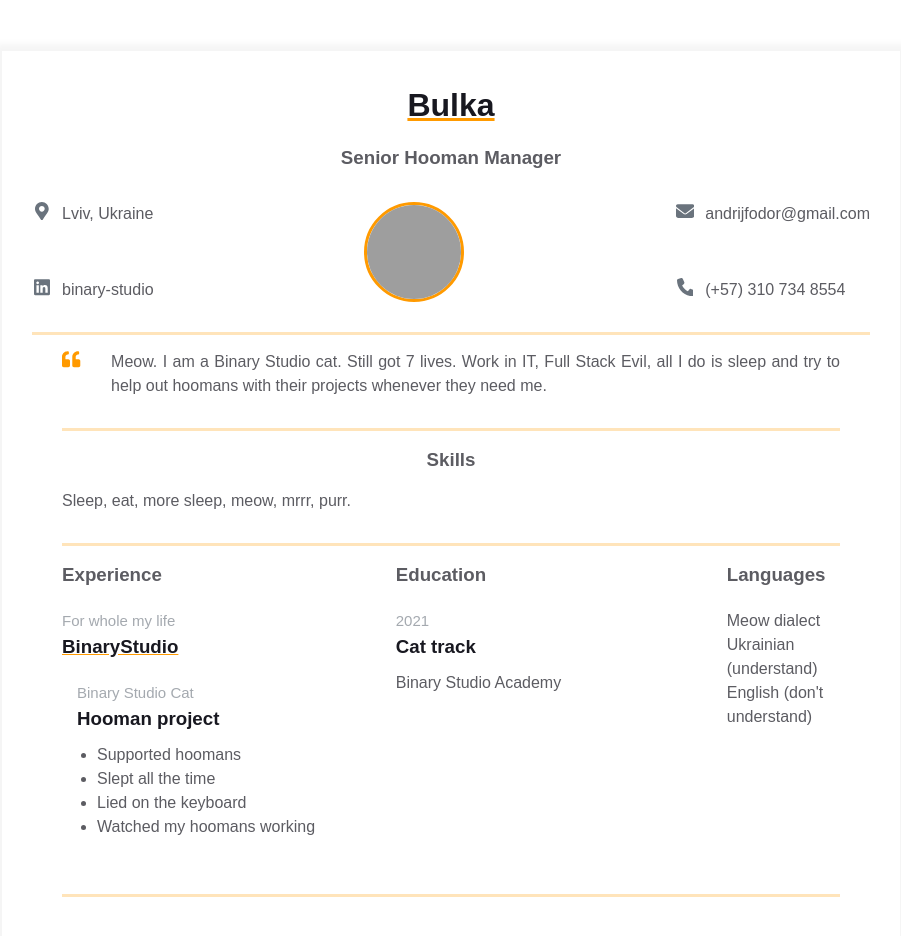
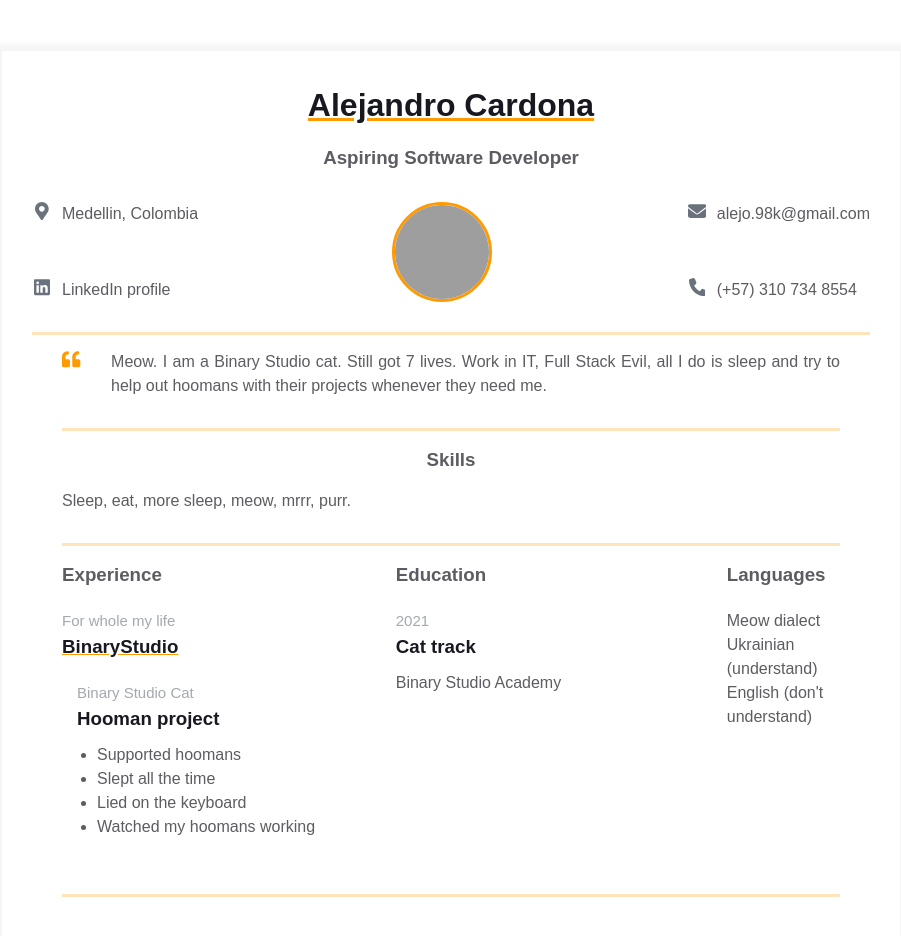
Before and after one commit to aalecaar/homepage, a plain HTML site: page index.html in a window 1280 px wide. Shown: the whole page, without its empty margins (189-1090 px from the left). Drawn offline with Linux system fonts and the light colour scheme; grey boxes are pictures that could not be loaded.

Commit message:
Update contact information and profile details

```diff
--- a/index.html
+++ b/index.html
@@ -14,12 +14,12 @@
     <div class="resume">
       <div class="container">
         <div class="resume__block">
-          <h1 class="contact-info__header">Bulka</h1>
-          <h3 class="contact-info__sub-header">Senior Hooman Manager</h3>
+          <h1 class="contact-info__header">Alejandro Cardona</h1>
+          <h3 class="contact-info__sub-header">Aspiring Software Developer</h3>
 
           <div class="contact_info_container fh">
             <div class="contact-info__block">
-              <a href="" rel="author" class="contact-info__item">
+              <a href="https://maps.app.goo.gl/s7bdXR62n8yyxdhc6" rel="author" class="contact-info__item">
                 <div class="contact-info__item-icon-wrapper">
                   <svg class="contact-info__item-icon" xmlns="http://www.w3.org/2000/svg" viewBox="0 0 384 512">
                     <path d="M172.268 501.67C26.97 291.031 0 269.413 0 192 0 85.961 85.961 0
@@ -28,10 +28,10 @@
                           80-80s-35.817-80-80-80-80 35.817-80 80 35.817 80 80 80z"></path>
                   </svg>
                 </div>
-                <span>Lviv, Ukraine</span>
+                <span>Medellin, Colombia</span>
               </a>
               <!-- LinkedIn Icon -->
-              <a href="https://ua.linkedin.com/company/binary-studio_241166" rel="author" class="contact-info__item">
+              <a href="www.linkedin.com/in/alejandro-cardona-aa478b212" rel="author" class="contact-info__item">
                 <div class="contact-info__item-icon-wrapper">
                   <svg class="contact-info__item-icon" xmlns="http://www.w3.org/2000/svg" viewBox="0 0 448 512">
                     <path d="M416 32H31.9C14.3 32 0 46.5 0 64.3v383.4C0 465.5 14.3 480 31.9
@@ -43,54 +43,35 @@
                           62.9-34.5 67.2 0 79.7 44.3 79.7 101.9V416z"></path>
                   </svg>
                 </div>
-                <span>binary-studio</span>
+                <span>LinkedIn profile</span>
               </a>
               <!-- End of LinkedIn Icon -->
-
             </div>
 
+            <!-- Avatar -->
             <div class="contact-info__block contact-info__block--center">
               <img class="contact-info__avatar" src="assets/profile-pic.png" alt="Avatar" />
             </div>
-
+            <!-- End of Avatar -->
             <div class="contact-info__block">
-
               <!--  Email Icon -->
-          <a
-          href="mailto:andrijfodor@gmail.com"
-          rel="author"
-          class="contact-info__item"
-        >
+              <a href="mailto:alejo.98k@gmail.com" rel="author" class="contact-info__item">
                 <div class="contact-info__item-icon-wrapper">
-            <svg
-              class="contact-info__item-icon"
-              xmlns="http://www.w3.org/2000/svg"
-              viewBox="0 0 512 512"
-            >
+                  <svg class="contact-info__item-icon" xmlns="http://www.w3.org/2000/svg" viewBox="0 0 512 512">
                     <path
-                d="M48 64C21.5 64 0 85.5 0 112c0 15.1 7.1 29.3 19.2 38.4L236.8 313.6c11.4 8.5 27 8.5 38.4 0L492.8 150.4c12.1-9.1 19.2-23.3 19.2-38.4c0-26.5-21.5-48-48-48H48zM0 176V384c0 35.3 28.7 64 64 64H448c35.3 0 64-28.7 64-64V176L294.4 339.2c-22.8 17.1-54 17.1-76.8 0L0 176z"
-              />
+                      d="M48 64C21.5 64 0 85.5 0 112c0 15.1 7.1 29.3 19.2 38.4L236.8 313.6c11.4 8.5 27 8.5 38.4 0L492.8 150.4c12.1-9.1 19.2-23.3 19.2-38.4c0-26.5-21.5-48-48-48H48zM0 176V384c0 35.3 28.7 64 64 64H448c35.3 0 64-28.7 64-64V176L294.4 339.2c-22.8 17.1-54 17.1-76.8 0L0 176z" />
                   </svg>
                 </div>
-          <span>andrijfodor@gmail.com</span>
+                <span>alejo.98k@gmail.com</span>
               </a>
               <!--  End of Email Icon -->
 
               <!--  Phone Icon -->
-              <a
-              href="tel:+573107348554"
-              rel="author"
-              class="contact-info__item"
-            >
+              <a href="tel:+573107348554" rel="author" class="contact-info__item">
                 <div class="contact-info__item-icon-wrapper">
-                <svg
-                  class="contact-info__item-icon"
-                  xmlns="http://www.w3.org/2000/svg"
-                  viewBox="0 0 448 512"
-                >
+                  <svg class="contact-info__item-icon" xmlns="http://www.w3.org/2000/svg" viewBox="0 0 448 512">
                     <path
-                    d="M164.9 24.6c-7.7-18.6-28-28.5-47.4-23.2l-88 24C12.1 30.2 0 46 0 64C0 311.4 200.6 512 448 512c18 0 33.8-12.1 38.6-29.5l24-88c5.3-19.4-4.6-39.7-23.2-47.4l-96-40c-16.3-6.8-35.2-2.1-46.3 11.6L304.7 368C234.3 334.7 177.3 277.7 144 207.3L193.3 167c13.7-11.2 18.4-30 11.6-46.3l-40-96z"
-                  />
+                      d="M164.9 24.6c-7.7-18.6-28-28.5-47.4-23.2l-88 24C12.1 30.2 0 46 0 64C0 311.4 200.6 512 448 512c18 0 33.8-12.1 38.6-29.5l24-88c5.3-19.4-4.6-39.7-23.2-47.4l-96-40c-16.3-6.8-35.2-2.1-46.3 11.6L304.7 368C234.3 334.7 177.3 277.7 144 207.3L193.3 167c13.7-11.2 18.4-30 11.6-46.3l-40-96z" />
                   </svg>
                 </div>
                 <span>(+57) 310 734 8554</span>
@@ -188,4 +169,5 @@
     </div>
   </main>
 </body>
+
 </html>
```
Lines whose indentation alone changed are shown as unchanged.
